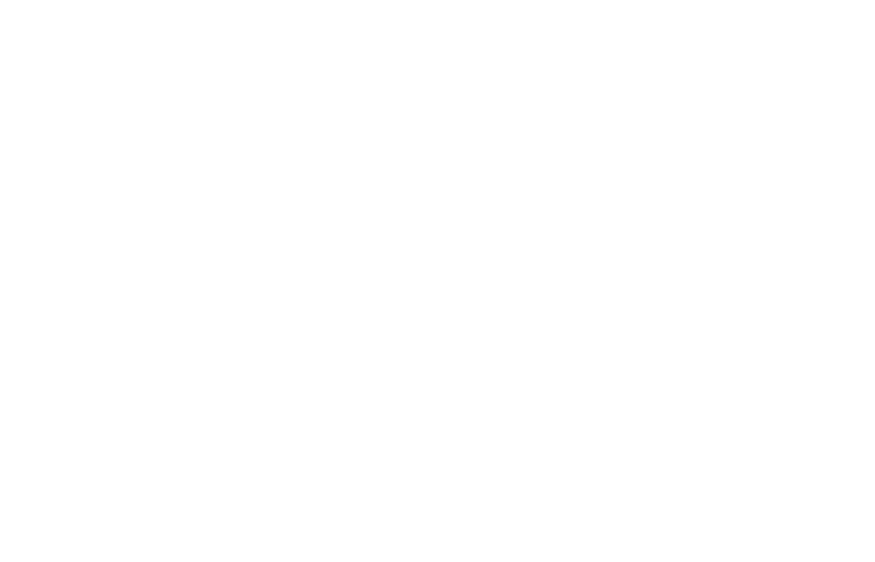
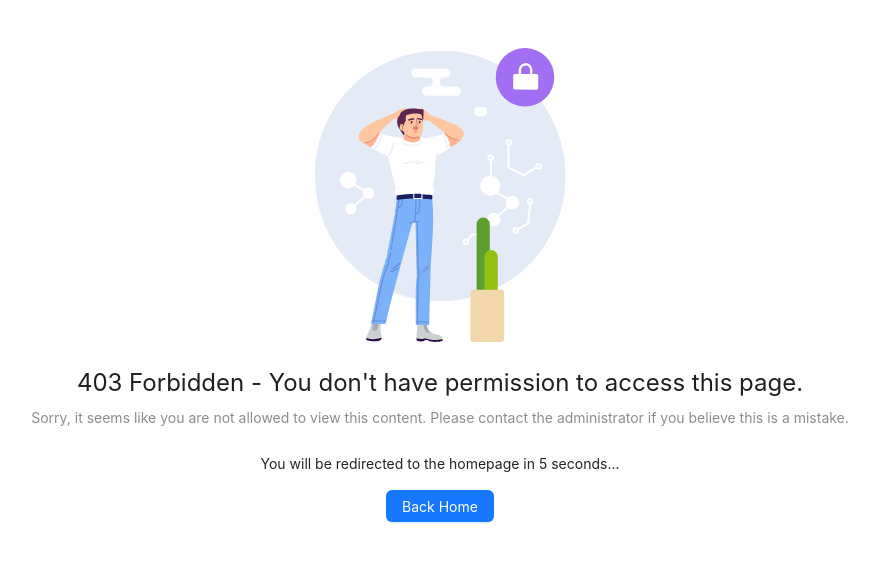
Before and after one commit to Chippo156/Dlearning, a React (Vite) app: page /accessdenied in a window 1280 px wide. Before the commit this address had no page. Shown: the top 562 px of the page, without its empty margins (200-1075 px from the left). Built offline with nearby package versions, Linux system fonts and the light colour scheme; no server answers; a web font is replaced by a local one.

Commit message:
create component exception page

```diff
--- a/src/App.jsx
+++ b/src/App.jsx
@@ -9,17 +9,23 @@
 import { HomePage } from "./components/pages/HomePage/HomePage";
 import { RegisterPage } from "./components/pages/RegisterPage/RegisterPage";
 import { MainLayout } from "./router/MainLayout";
+import { AboutPage } from "./components/pages/AboutPage/AboutPage";
+import AccessDenied from "./components/pages/ErrorPage/AccessDenied";
+import { NotFound } from "./components/pages/ErrorPage/NotFound";
 
 function App() {
   return (
     <Routes>
       <Route path="/" element={<MainLayout />}>
         <Route index element={<HomePage></HomePage>}></Route>
+        <Route path="/about" element={<AboutPage />}></Route>
       </Route>
       <Route element={<HeaderAndFooterRoute />}>
         <Route path="/login" element={<LoginPage></LoginPage>}></Route>
         <Route path="/register" element={<RegisterPage></RegisterPage>}></Route>
       </Route>
+      <Route path="/accessdenied" element={<AccessDenied />}></Route>
+      <Route path="/*" element={<NotFound />}></Route>
     </Routes>
   );
 }
--- /dev/null
+++ b/src/components/pages/AboutPage/AboutPage.jsx
@@ -0,0 +1,17 @@
+import { motion } from "framer-motion";
+import { EducationHighlights } from "../HomePage/components/EducationHighlights";
+import { IntroSection } from "../HomePage/components/IntroSection";
+export const AboutPage = () => {
+  return (
+    <motion.div
+      initial={{ opacity: 0, y: 50 }}
+      animate={{ opacity: 1, y: 0 }}
+      exit={{ opacity: 0, y: 50 }}
+      transition={{ duration: 0.5 }}
+      className="content-page"
+    >
+      <EducationHighlights />
+      <IntroSection />
+    </motion.div>
+  );
+};
--- /dev/null
+++ b/src/components/pages/ErrorPage/AccessDenied.jsx
@@ -0,0 +1,38 @@
+import React, { useEffect, useState } from "react";
+import { Button, Result } from "antd";
+import { useNavigate } from "react-router-dom";
+const AccessDenied = () => {
+  const [countdown, setCountdown] = useState(10); // Đếm ngược từ 10 giây
+  const navigate = useNavigate();
+  useEffect(() => {
+    const interval = setInterval(() => {
+      setCountdown((prev) => {
+        if (prev <= 1) {
+          clearInterval(interval);
+          navigate("/");
+          return 0;
+        }
+        return prev - 1;
+      });
+    }, 1000);
+    return () => clearInterval(interval);
+  }, [navigate]);
+  return (
+    <Result
+      status="403"
+      title="403 Forbidden - You don't have permission to access this page."
+      subTitle="Sorry, it seems like you are not allowed to view this content. Please contact the administrator if you believe this is a mistake."
+      extra={
+        <div>
+          <p className="countdown-text">
+            You will be redirected to the homepage in {countdown} seconds...
+          </p>
+          <Button href="/" type="primary" className="text-decoration-none">
+            Back Home
+          </Button>
+        </div>
+      }
+    />
+  );
+};
+export default AccessDenied;
--- /dev/null
+++ b/src/components/pages/ErrorPage/NotFound.jsx
@@ -0,0 +1,18 @@
+import { Button, Result } from "antd";
+
+export const NotFound = () => {
+  return (
+    <Result
+      status="404"
+      title="404 Oops! The page you're looking for doesn't exist"
+      subTitle="It seems that you have taken a wrong turn. Don't worry... it happens to the best of us."
+      extra={
+        <div>
+          <Button href="/" type="primary" className="text-decoration-none">
+            Back Home
+          </Button>
+        </div>
+      }
+    />
+  );
+};
--- a/src/components/widgets/NavigationMenu.jsx
+++ b/src/components/widgets/NavigationMenu.jsx
@@ -14,7 +14,7 @@
       <NavLink
         to="/certificate"
         className={`nav-item nav-link rounded hover-navbar ${
-          isActive("/about") ? "active" : ""
+          isActive("/certificate") ? "active" : ""
         }`}
       >
         Certificate
@@ -29,7 +29,7 @@
       </NavLink>
       <NavLink
         to="/community"
-        className={`nav-item nav-link rounded  hover-navbar${
+        className={`nav-item nav-link rounded  hover-navbar ${
           isActive("/comunity") ? "active" : ""
         }`}
       >
@@ -37,12 +37,20 @@
       </NavLink>
       <NavLink
         to="/contact"
-        className={`nav-item nav-link rounded hover-navbar${
+        className={`nav-item nav-link rounded hover-navbar ${
           isActive("/contact") ? "active" : ""
         }`}
       >
         Contact
       </NavLink>
+      <NavLink
+        to="/about"
+        className={`nav-item nav-link rounded hover-navbar ${
+          isActive("/about") ? "active" : ""
+        }`}
+      >
+        About
+      </NavLink>
       <div className="underline" ref={underlineRef}></div>
     </div>
   );
--- /dev/null
+++ b/src/context/AuthContext.jsx
@@ -0,0 +1,31 @@
+import { createContext, useEffect, useState } from "react";
+import { introspect } from "../service/AuthenticationService";
+
+const AuthContext = createContext();
+export const AuthProvider = ({ children }) => {
+  const [authenticated, setAuthenticated] = useState(false);
+
+  const refresh = async () => {
+    const token = localStorage.getItem("token");
+    if (!token) {
+      setAuthenticated(false);
+    }
+    try {
+      const result = await introspect(token);
+      setAuthenticated(result.valid);
+    } catch (error) {
+      console.error("Error refreshing token: ", error);
+      setAuthenticated(false);
+    }
+  };
+
+  useEffect(() => {
+    refresh();
+  }, []);
+  return (
+    <AuthContext.Provider value={{ authenticated, refresh }}>
+      {children}
+    </AuthContext.Provider>
+  );
+};
+export default AuthContext;
--- a/src/main.jsx
+++ b/src/main.jsx
@@ -5,13 +5,15 @@
 import { BrowserRouter } from "react-router-dom";
 import "bootstrap/dist/css/bootstrap.min.css";
 import { BacktoTop } from "./utils/BacktoTop.jsx";
+import { AuthProvider } from "./context/AuthContext.jsx";
 
 createRoot(document.getElementById("root")).render(
   <StrictMode>
     <BrowserRouter>
-      <BacktoTop />
-
-      <App />
+      <AuthProvider>
+        <BacktoTop />
+        <App />
+      </AuthProvider>
     </BrowserRouter>
   </StrictMode>
 );
```
